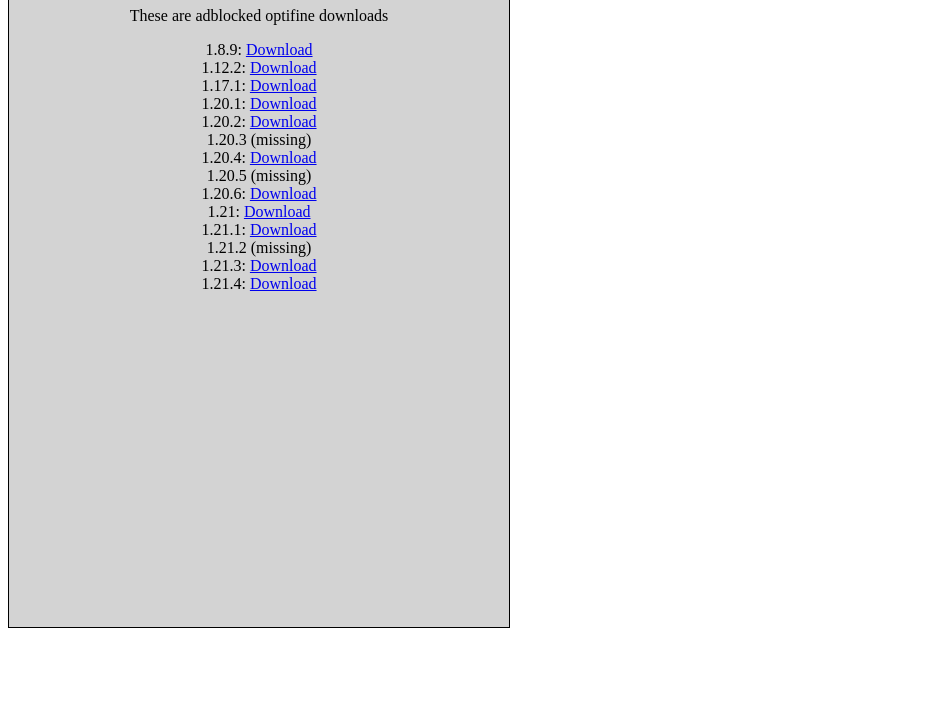
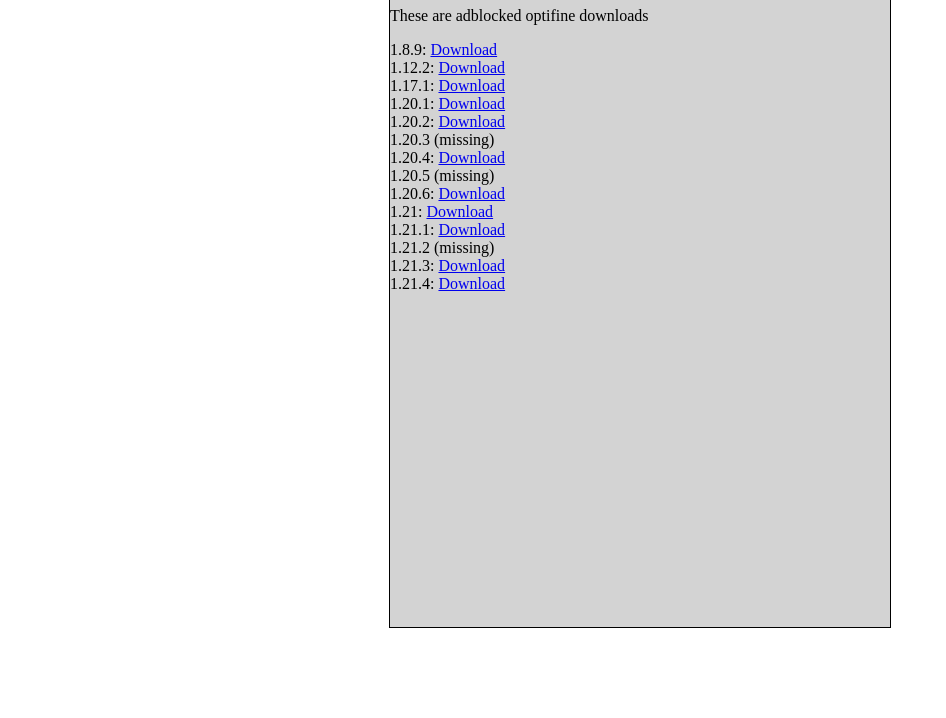
Before and after one commit to NotRayanYT/Optifine-Downloads, a plain HTML site: page index.html in a window 1280 px wide. Shown: the part 82-800 px from the top of the page, without its empty margins (0-946 px from the left). Drawn offline with Linux system fonts and the light colour scheme.

Commit message:
Update index.html

```diff
--- a/index.html
+++ b/index.html
@@ -6,7 +6,7 @@
     <title>Optifine Downloads</title>
     <link rel="stylesheet" href="style.css">
 </head>
-<body style="text-align: center;">
+<body style="display: flex; justify-content: center; align-items: center;">
     <div class="container">
     <h1>Ad Blocked Optifine Downloads</h1>
 
```
